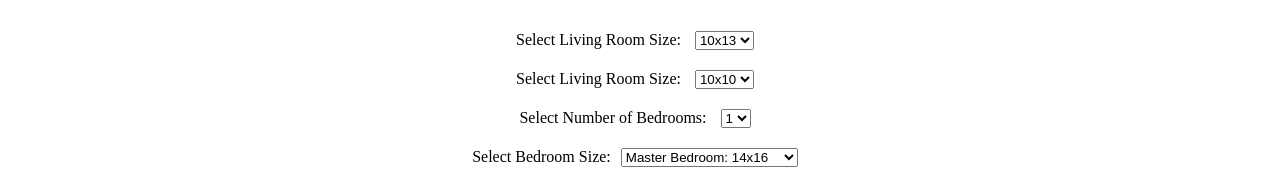
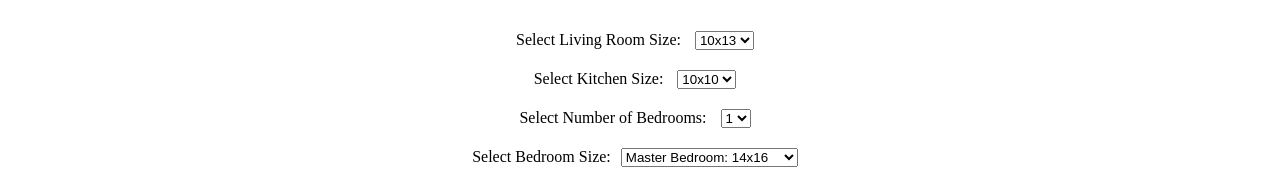
Before and after one commit to jonbiveo/house-planner, a Vue app in the folder vue/: page /plan-builder in a window 1280 px wide. Shown: the part 168-337 px from the top of the page. Built offline with nearby package versions, Linux system fonts and the light colour scheme; sample sign-in values are in the browser's storage.

Commit message:
PlanBuilder spelling corrections

```diff
--- a/vue/src/components/PlanBuilder.vue
+++ b/vue/src/components/PlanBuilder.vue
@@ -9,7 +9,7 @@
              <option value = "12x18">12x18</option>
              <option value = "15x20">15x20</option>
          </select> <br>
-         <label for="kitchen" class="kitchen"> Select Living Room Size: </label>
+         <label for="kitchen" class="kitchen"> Select Kitchen Size: </label>
          <select name ="kitchen">
              <option value = "10x10">10x10</option>
              <option value = "20x20">20x20</option>
```
